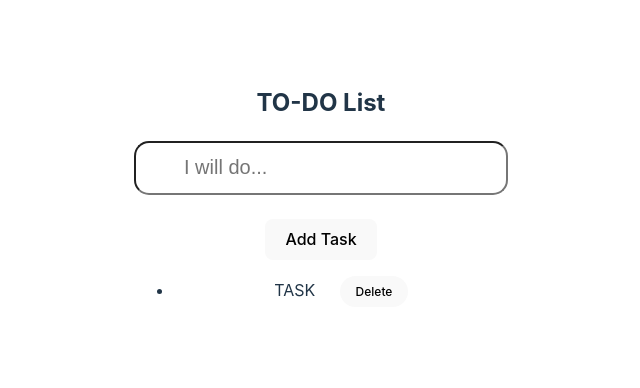
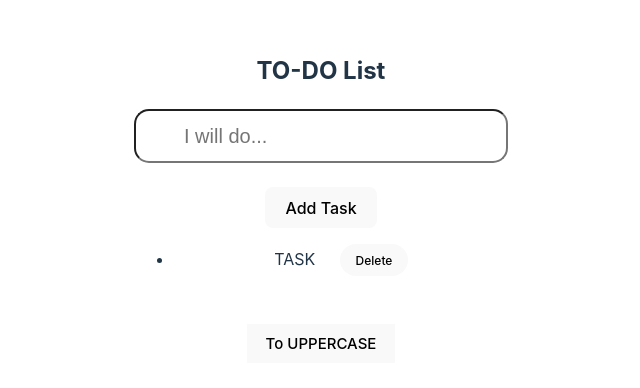
Before and after one commit to JajoriaYogesh04/ReactJS, a React (Vite) app in the folder chapter4/react-state-class2/: page / in a window 1280 px wide. Shown: the part 202-590 px from the top of the page, without its empty margins (319-959 px from the left). Built offline with nearby package versions, Linux system fonts and the light colour scheme.

Commit message:
updating all in arrays in state

```diff
--- a/chapter4/react-state-class2/src/Todo.jsx
+++ b/chapter4/react-state-class2/src/Todo.jsx
@@ -29,6 +29,17 @@ function Todo(){
         })
     }
 
+    function upperCaseAll(){
+        // console.log("Updating all");
+        // let copy= todos.map((todo)=>({...todo, task: todo.task.toUpperCase()}))
+        // console.log(copy);
+        setTodos((prevTodo)=>{
+            return(
+                prevTodo.map((todo)=>({...todo, task: todo.task.toUpperCase()}))
+            )
+        })
+    }
+
     return(
         <>
             <h2>TO-DO List</h2>
@@ -50,6 +61,8 @@ function Todo(){
                     })
                 }
             </ul>
+            <br />
+            <button onClick={upperCaseAll} style={{fontSize:"15px", borderRadius:"0px"}}>To UPPERCASE</button>
         </>
     )
 }
```
